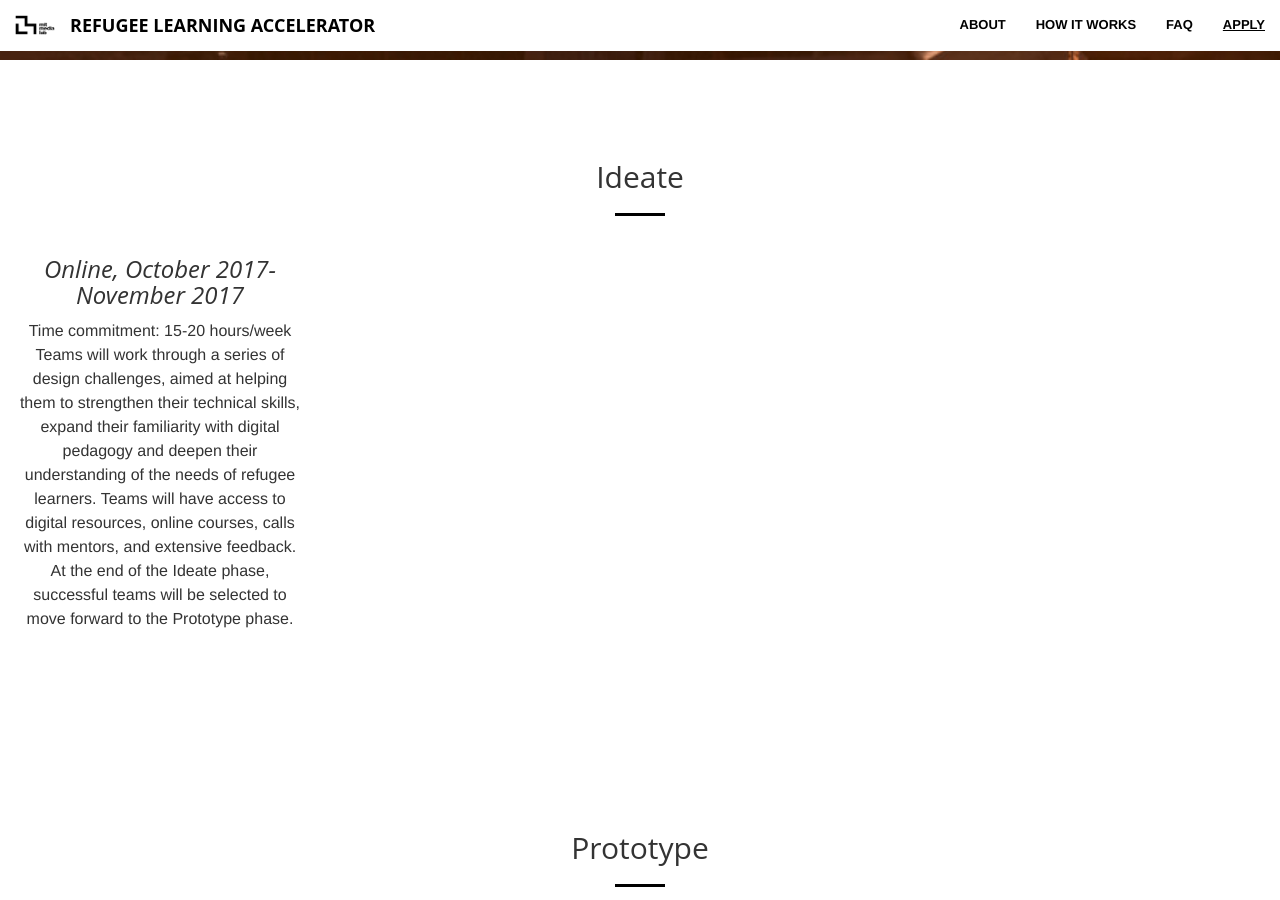
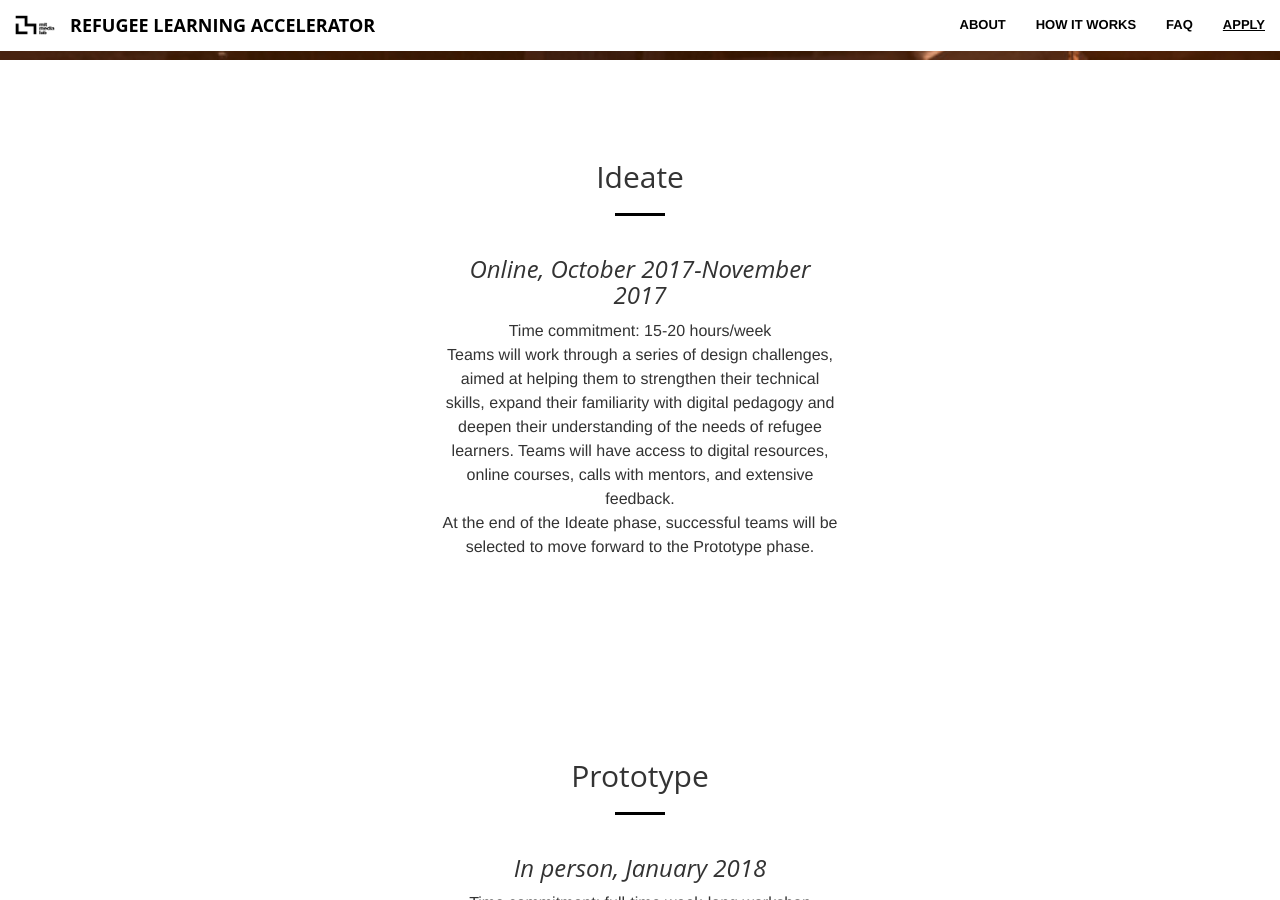
Before and after one commit to Refugee-Learning-Accelerator/Refugee-Learning-Accelerator.github.io, a Jekyll site: the page program/index.html, which Jekyll copies as it is, in a window 1280 px wide and 900 px high, scrolled down 840 px. Built offline with Jekyll 4.4.1, drawn with Linux system fonts in a browser that asks for light colours; nearby versions of some CDN libraries.

Commit message:
Update index.html

```diff
--- a/program/index.html
+++ b/program/index.html
@@ -59,7 +59,7 @@
       </div>
       <div class="container">
           <div class="row">
-              <div class="col-lg-3 col-md-6 text-center">
+              <div style="text-align: center">
                   <div class="service-box">
                       <h3><i>Online, October 2017-November 2017</i></h3>
                       <p>Time commitment: 15-20 hours/week</p>
@@ -81,7 +81,7 @@
         </div>
         <div class="container">
             <div class="row">
-                <div class="col-lg-3 col-md-6 text-center">
+                <div style="text-align: center">
                     <div class="service-box">
                         <h3><i>In person, January 2018</i></h3>
                         <p>Time commitment: full-time week-long workshop</p>
@@ -103,7 +103,7 @@
 	        </div>
 	        <div class="container">
 	            <div class="row">
-	                <div class="col-lg-3 col-md-6 text-center">
+	                <div style="text-align: center">
 	                    <div class="service-box">
 	                        <h3><i>Blended, February 2018-April 2018 </i></h3>
 	                        <p>Time commitment: part-time</p>
@@ -113,6 +113,6 @@
 	            </div>
 	        </div>
 	    </section>
-			<h2>The time commitment will vary by phase: in the Ideate phase we expect you to spend about 15-20 hours per week working on projects for the Refugee Learning Accelerator; in the Prototype phase teams will spend a week together in Amman, working full-time. </h2>
+			<h2><i>The time commitment will vary by phase: in the Ideate phase we expect you to spend about 15-20 hours per week working on projects for the Refugee Learning Accelerator; in the Prototype phase teams will spend a week together in Amman, working full-time.</i> </h2>
   </body>
   </html>
```
